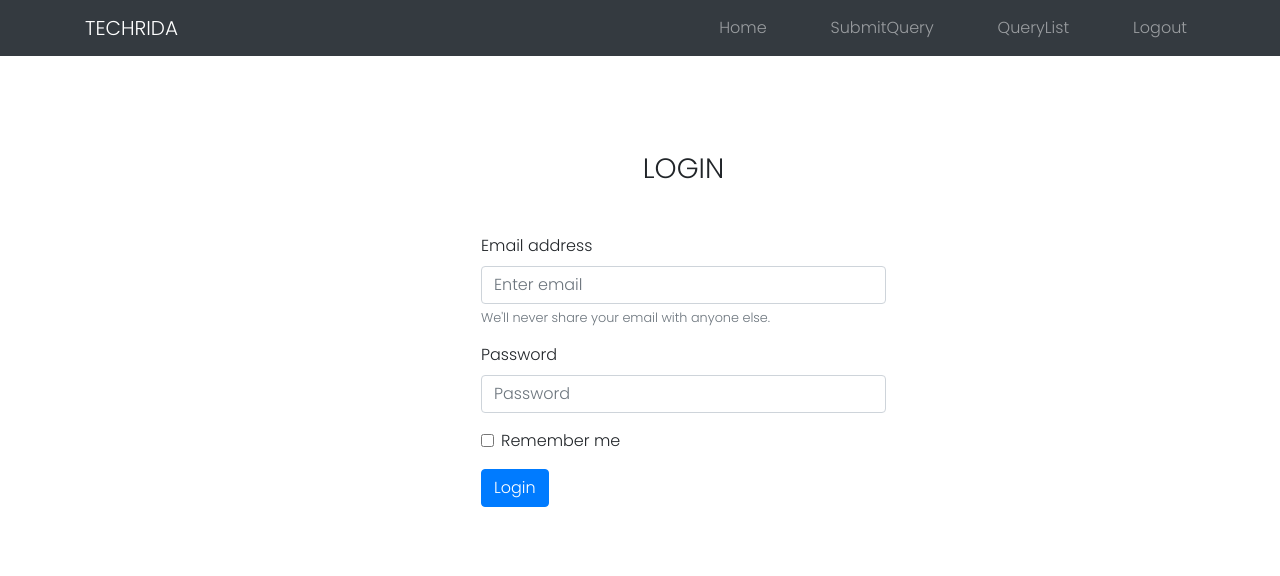
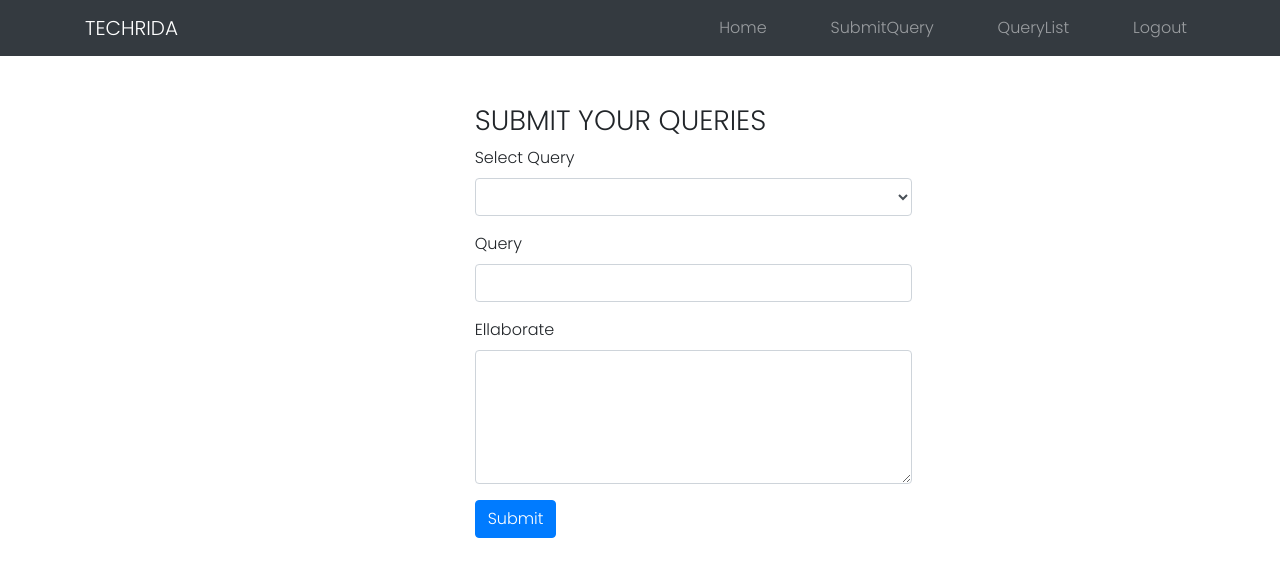
Before and after one commit to Krijan144/ticketingfrontend, a React (Create React App) app: page /queryform in a window 1280 px wide. Before the commit this address led to /login. Shown: the top 576 px of the page. Built offline with nearby package versions, Linux system fonts and the light colour scheme; sample sign-in values are in the browser's storage.

Commit message:
route guard issue corrected

```diff
--- a/src/App.css
+++ b/src/App.css
@@ -36,3 +36,6 @@
     transform: rotate(360deg);
   }
 }
+.container{
+  background-color: red;
+}
--- a/src/components/header.js
+++ b/src/components/header.js
@@ -2,22 +2,28 @@ import React, { useContext } from 'react';
 import { Link } from 'react-router-dom'
 import { Navbar, NavDropdown, Form, FormControl, Nav, Button } from 'react-bootstrap';
 import { AuthContext } from '../contextapi/authContext';
+import { Redirect, useHistory } from 'react-router-dom';
+
 
 const Nav1 = () => {
 
-    const [isAutheticated, setIsAutheticated] = useContext(AuthContext).auth;
+    // const [isAutheticated, setIsAutheticated] = useContext(AuthContext).auth;\
+    const [isLoggedin, setIsLoggedin] = useContext(AuthContext).login;
+
+    let history = useHistory();
 
 
     const handleOut = () => {
         localStorage.clear();
-        setIsAutheticated(false)
+        history.push("/login");
+        setIsLoggedin(false)
     }
 
 
     return (
         <Navbar bg="dark" variant="dark" expand="lg">
             <div className="container">
-                <Navbar.Brand href="#home">TECHRIDA</Navbar.Brand>
+                <Navbar.Brand as={Link} to="/">TECHRIDA</Navbar.Brand>
                 <Navbar.Toggle aria-controls="basic-navbar-nav" />
                 <Navbar.Collapse id="basic-navbar-nav">
                     <Nav className="ml-auto">
@@ -26,8 +32,8 @@ const Nav1 = () => {
                         {/* <Link to="/queryform">SubmitQuery</Link> */}
                         <Nav.Link as={Link} to="/querylist" className="mr-5">QueryList</Nav.Link>
 
-                        {isAutheticated ?
-                            <Nav.Link as={Link} to="#action/3.4" onClick={handleOut}>Logout</Nav.Link>
+                        {isLoggedin ?
+                            <Nav.Link href="/" onClick={handleOut}>Logout</Nav.Link>
                             :
                             <NavDropdown title="Account" id="basic-nav-dropdown" >
                                 <NavDropdown.Item as={Link} to="/login">Login</NavDropdown.Item>
--- a/src/components/login.js
+++ b/src/components/login.js
@@ -12,7 +12,9 @@ const Login = (props) => {
     const [error, setError] = useState("");
     const [show, setShow] = useState(false);
     const [submitted, setSubmitted] = useState(false);
-    const [isAutheticated, setIsAutheticated] = useContext(AuthContext).auth;
+    // const [isAutheticated, setIsAutheticated] = useContext(AuthContext).auth;
+    const [isLoggedin, setIsLoggedin] = useContext(AuthContext).login;
+
     const [user, setUser] = useContext(AuthContext).uso;
     let history = useHistory();
 
@@ -32,7 +34,9 @@ const Login = (props) => {
             localStorage.setItem("token", token)
             localStorage.setItem("user", JSON.stringify(user));
             console.log(response)
-            setIsAutheticated(true)
+            // window.location.reload(false);
+            // setIsAutheticated(true)
+            setIsLoggedin(true)
             setSubmitted(true)
             setShow(false)
             history.push('/queryform')
@@ -45,11 +49,12 @@ const Login = (props) => {
     }
 
 
-    useEffect(() => {
-        if (localStorage.getItem('token') == user.token) {
-            setIsAutheticated(true)
-        }
-    }, [])
+
+    // useEffect(() => {
+    //     if (localStorage.getItem('token') == user.token) {
+    //         setIsAutheticated(true)
+    //     }
+    // }, [])
 
     return (
         <div className="container p-5">
@@ -62,7 +67,7 @@ const Login = (props) => {
 
                 <h3 className="text-center my-5">LOGIN</h3>
 
-                <Form onSubmit={handleSubmit}>
+                <Form onSubmit={handleSubmit} style={{ transition: '1s ease' }}>
                     <Form.Group controlId="formBasicEmail">
                         <Form.Label>Email address</Form.Label>
                         <Form.Control type="email" placeholder="Enter email" name="email" value={email} onChange={e => setEmail(e.target.value)} />
--- a/src/components/main.js
+++ b/src/components/main.js
@@ -1,12 +1,14 @@
-import React, { Component } from 'react';
+import React, { useContext } from 'react';
+import { AuthContext } from '../contextapi/authContext';
 
-class home extends Component {
-    render() {
-        return (
-            <div className="container mt-5 text-center">
-                <h1>WELCOME</h1>
-            </div>
-        )
-    }
+
+const Home = () => {
+    const [user, setUser] = useContext(AuthContext).uso;
+    return (
+        <div className="container mt-5 text-center">
+            <h1 >WELCOME</h1>
+            <h5>{user.user?.email}</h5>
+        </div>
+    )
 }
-export default home;
+export default Home;
--- a/src/components/querylist.js
+++ b/src/components/querylist.js
@@ -16,7 +16,6 @@ class querylist extends Component {
     }
 
     componentDidMount() {
-        console.log(this.context.uso[0].user.id)
         const id = this.context.uso[0].user.id
         const token = this.context.uso[0].token
         axios.get(`http://localhost:8000/api/query/${id}`,
@@ -26,7 +25,6 @@ class querylist extends Component {
                 }
             })
             .then(res => {
-                console.log(res);
                 const query = res.data.data
                 this.setState(
                     { query }
--- a/src/components/st_querylist.js
+++ b/src/components/st_querylist.js
@@ -22,7 +22,6 @@ class st_querylist extends Component {
     }
     handleClick(event) {
         console.log("Clicked");
-
     }
     render() {
         return (
--- a/src/contextapi/authContext.js
+++ b/src/contextapi/authContext.js
@@ -1,23 +1,23 @@
-import React, { useState, useEffect, createContext } from 'react';
-import Axios from "axios"
-
-import App from '../App';
+import React, { useState, createContext } from 'react';
 
 export const AuthContext = createContext();
 
 export const AuthProvider = ({ children }) => {
 
-    const [isAutheticated, setIsAutheticated] = useState(false);
+    // const [isAutheticated, setIsAutheticated] = useState(false);
     const [user, setUser] = useState(
         {
             token: localStorage.getItem("token"),
             user: JSON.parse(localStorage.getItem("user"))
         }
     );
+    const [isLoggedin, setIsLoggedin] = useState(user.token !== null)
+    // console.log(isLoggedin, "=====> status");
+
 
     return (
         <AuthContext.Provider value={
-            { auth: [isAutheticated, setIsAutheticated], uso: [user, setUser] }
+            { uso: [user, setUser], login: [isLoggedin, setIsLoggedin] }
         } >
             {children}
         </AuthContext.Provider>
--- a/src/routerGuard.js
+++ b/src/routerGuard.js
@@ -2,12 +2,12 @@ import React from 'react'
 import { Route, Redirect } from "react-router-dom";
 
 
-const RouterGuard = ({ component: Component, auth, ...rest }) => {
+const RouterGuard = ({ component: Component, auth, redirect = "/login", ...rest }) => {
     return (
         <Route {...rest} render={(props) => (
             auth === true
-                ? <Component {...props} />
-                : <Redirect to='/login' />
+                ? <Redirect to={redirect} />
+                : <Component {...props} />
         )} />
     )
 }
--- a/src/routes.js
+++ b/src/routes.js
@@ -15,23 +15,57 @@ import RouterGuard from './routerGuard';
 import { AuthContext } from './contextapi/authContext';
 
 const Routes = () => {
-    const [isAutheticated, setIsAutheticated] = useContext(AuthContext).auth;
+    // const [isAutheticated, setIsAutheticated] = useContext(AuthContext).auth;
+    const [isLoggedin, setIsLoggedin] = useContext(AuthContext).login;
+
+    if (!(localStorage.getItem("token") === null)) {
+        setIsLoggedin(true)
+    }
 
     return (
         <BrowserRouter>
             <Nav1 />
-            <RouterGuard path='/queryform' component={queryform} auth={isAutheticated} />
-            <Route path='/postanswer/:id' exact component={postanswer} />
-            <Route path='/getanswer/:id' exact component={getanswer} />
-            <Route path='/login' exact component={Login} />
-            <Route path='/' exact component={home} />
-            <Route path='/querylist/' exact component={querylist} />
+            <RouterGuard
+                path='/queryform'
+                exact
+                component={queryform}
+                auth={!isLoggedin}
+                redirect='/login'
+            />
+            <RouterGuard
+                path='/postanswer/:id'
+                exact
+                component={postanswer}
+                auth={!isLoggedin}
+                redirect='/login'
+            />
+            <Route
+                path='/getanswer/:id'
+                exact
+                component={getanswer}
+            />
+            <Route
+                path='/login'
+                exact
+                component={Login}
+                auth={!isLoggedin}
+                redirect='/login'
+            />
+            <Route
+                path='/'
+                exact
+                component={home}
+            />
+            <RouterGuard
+                path='/querylist/'
+                exact
+                component={querylist}
+                auth={!isLoggedin}
+                redirect='/login'
+            />
             <Route path='/st_querylist/' exact component={st_querylist} />
             <Route path='/dropdown' exact component={dropdown} />
             <Route path='/register' exact component={register} />
-
-
-
             {/* <Switch>
              <Redirect from='/querylist/:id' to='/getanswer/:id'/>
              <Route path='/getanswer/:id'/>
```
Also changed, not shown: src/App.js (+0 -36 lines), src/components/queryform.js (+8 -5 lines), 1 other file (tests, documents, lock files or other folders).
